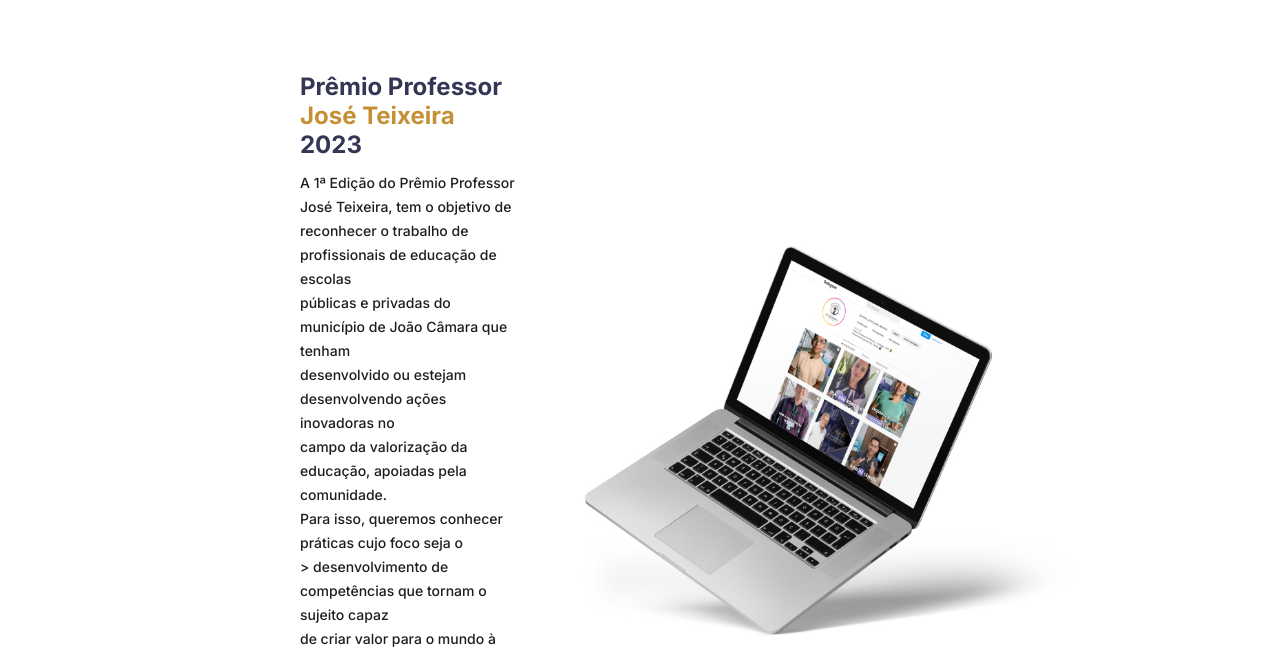
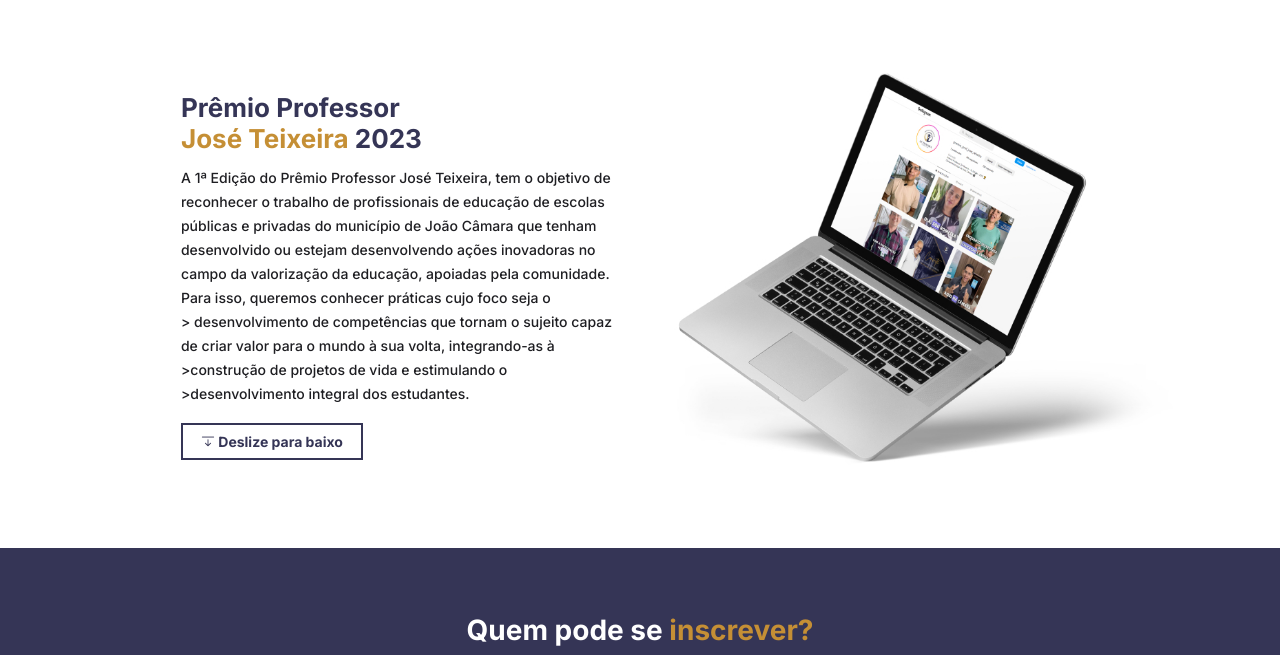
Before and after one commit to premiozeteixeira/linktree, a plain HTML site: page pages/site.html in a window 1280 px wide. Shown: the part 78-733 px from the top of the page. Drawn offline with nearby package versions, Linux system fonts and the light colour scheme.

Commit message:
This is another commit

```diff
--- a/css/site.css
+++ b/css/site.css
@@ -44,7 +44,7 @@ nav {
 /*Sessão 1*/
 
 .container {
-    margin: 75px 200px 0px 300px;
+    margin: 75px 25px 0px 100px;
     display: flex;
     flex-direction: row;
     background-color: transparent;
@@ -59,7 +59,7 @@ nav {
 
 .container .titulo {
     color: #353556;
-    font-size: 24px;
+    font-size: 26px;
     font-weight: 700;
     text-align: left;
     margin-bottom: 12px;
```
